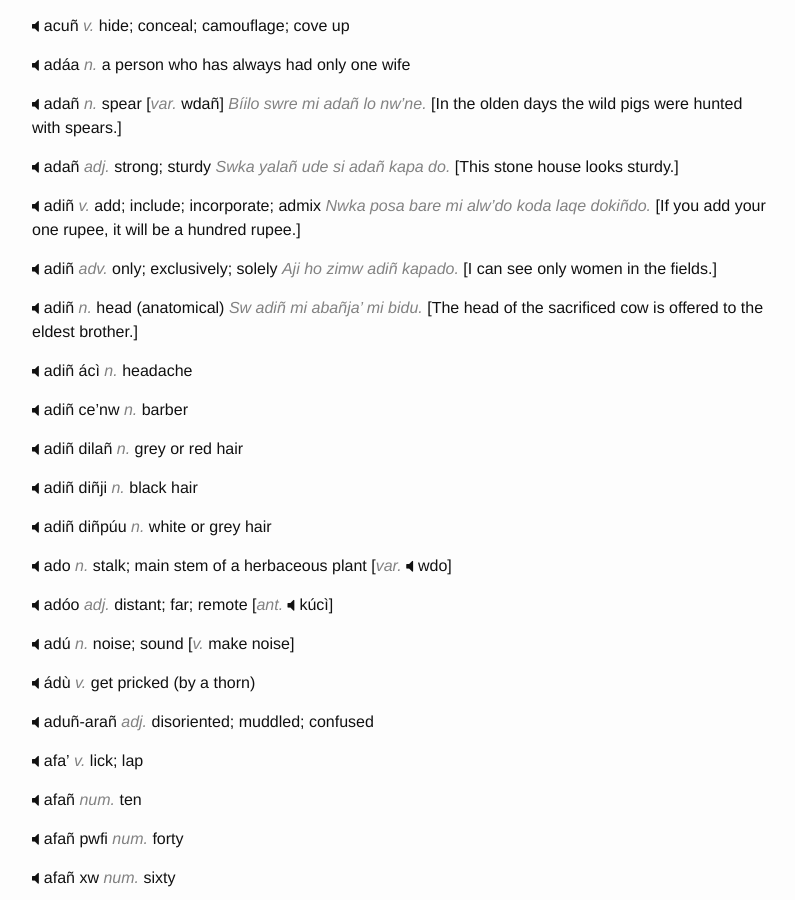
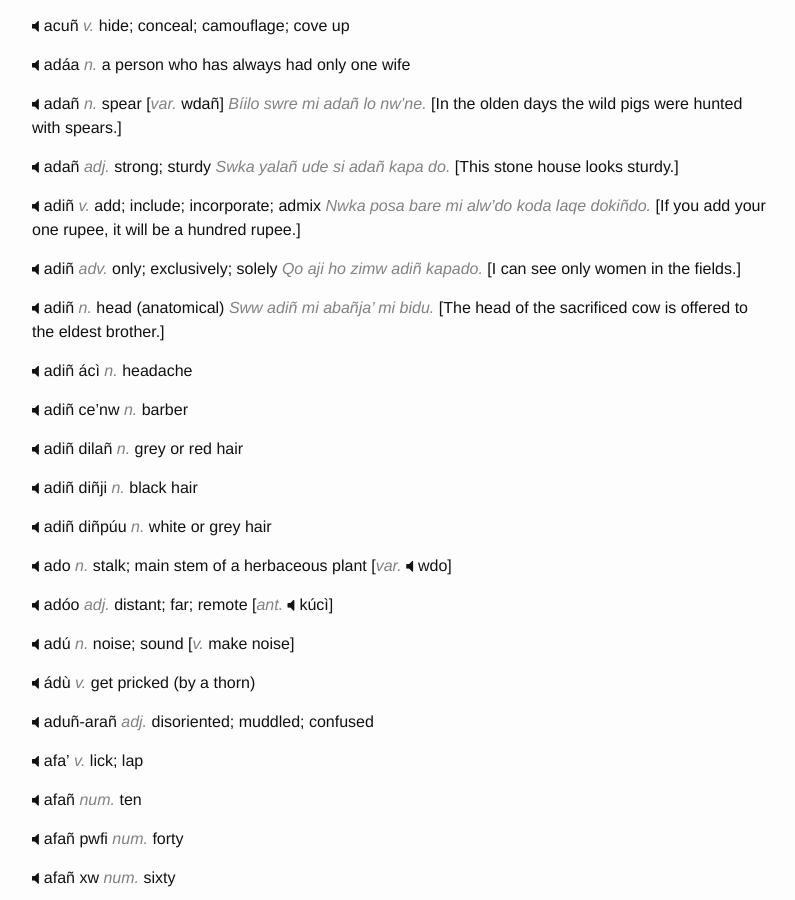
Before and after one commit to hacksparrow/language.apatani.org, a Jekyll site: the page built from dictionary/a.md, in a window 1280 px wide and 900 px high, scrolled down 3097 px. Shown: the whole window, without its empty margins (238-1033 px from the left). Built offline with Jekyll 4.4.1, drawn with Linux system fonts in a browser that asks for light colours; nearby versions of some CDN libraries; comment, search, counter and statistics services are not loaded.

Commit message:
Update a.md

```diff
--- a/dictionary/a.md
+++ b/dictionary/a.md
@@ -150,9 +150,9 @@ __adañ__  _adj._  strong; sturdy _Swka yalañ ude si adañ kapa do._ [This ston
 
 __adiñ__  _v._  add; include; incorporate; admix  _Nwka posa bare mi alw'do koda laqe dokiñdo._ [If you add your one rupee, it will be a hundred rupee.]
 
-__adiñ__  _adv._  only; exclusively; solely _Aji ho zimw adiñ kapado._ [I can see only women in the fields.]
+__adiñ__  _adv._  only; exclusively; solely _Qo aji ho zimw adiñ kapado._ [I can see only women in the fields.]
 
-__adiñ__  _n._  head (anatomical) _Sw adiñ mi abañja' mi bidu._ [The head of the sacrificed cow is offered to the eldest brother.]
+__adiñ__  _n._  head (anatomical) _Sww adiñ mi abañja' mi bidu._ [The head of the sacrificed cow is offered to the eldest brother.]
 
 __adiñ ácì__	_n._	headache
 
```
